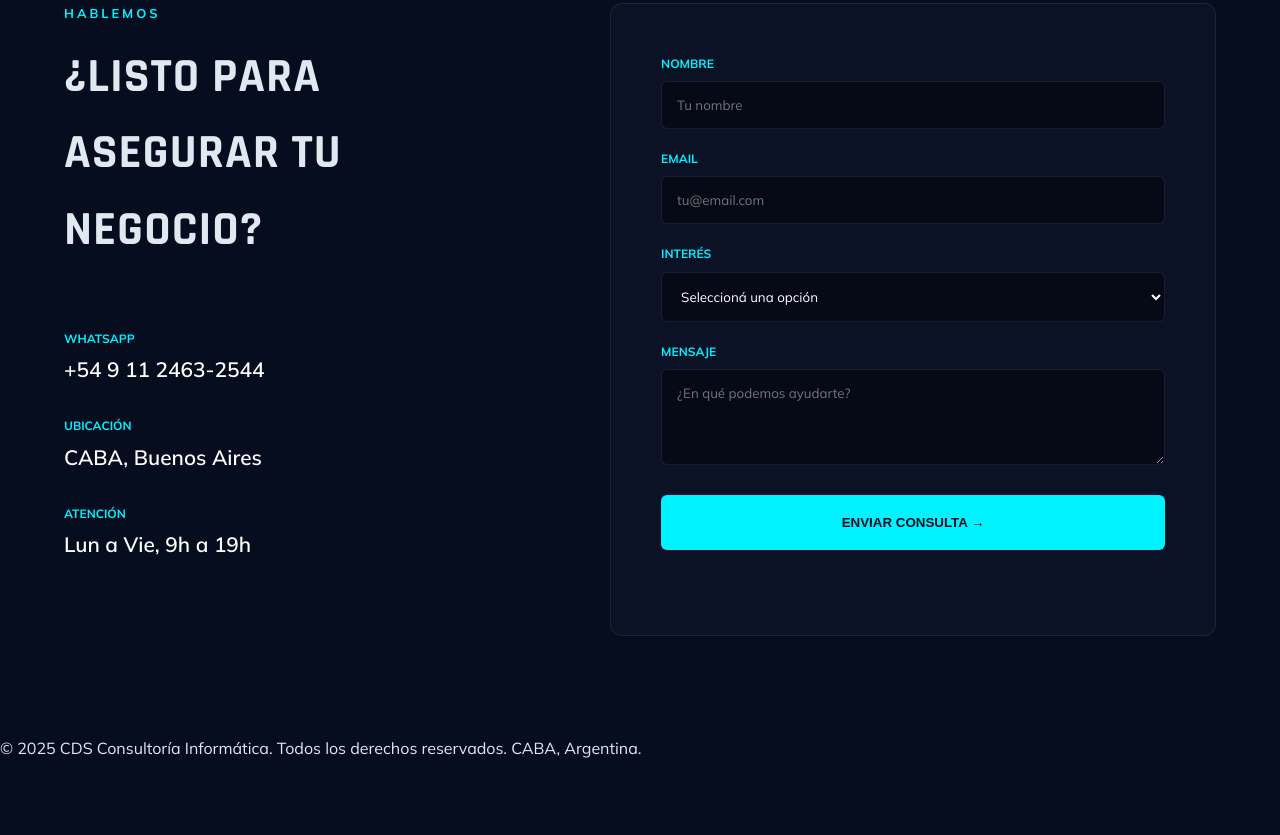
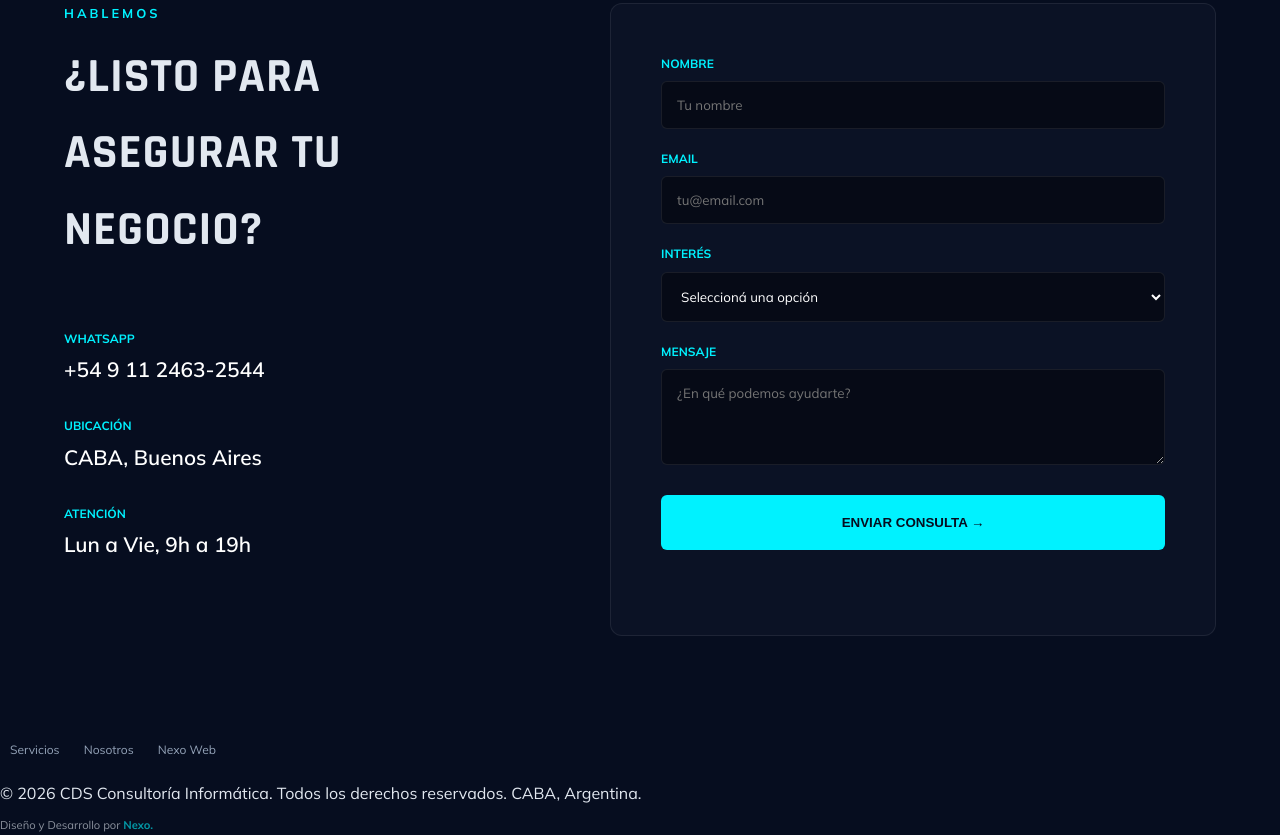
Before and after one commit to consultoriainformaticacds/CDS-CONSULTORIA, a website built with Vite: page index.html in a window 1280 px wide. Shown: the part 4017-4852 px from the top of the page. Before the commit the page ends 4778 px from the top, so only its background shows below. Built offline with nearby package versions, Linux system fonts and the light colour scheme.

Commit message:
Actualización de footer con enlaces de navegación y créditos

```diff
--- a/index.html
+++ b/index.html
@@ -308,7 +308,15 @@
   </main>
 
   <footer>
-    <p>© 2025 CDS Consultoría Informática. Todos los derechos reservados. CABA, Argentina.</p>
+    <div style="margin-bottom: 20px;">
+      <a href="#servicios" style="color: var(--text-dim); text-decoration: none; margin: 0 10px; font-size: 0.75rem; transition: var(--transition);">Servicios</a>
+      <a href="#porque" style="color: var(--text-dim); text-decoration: none; margin: 0 10px; font-size: 0.75rem; transition: var(--transition);">Nosotros</a>
+      <a href="https://nexo-landing.pages.dev/" target="_blank" style="color: var(--text-dim); text-decoration: none; margin: 0 10px; font-size: 0.75rem; transition: var(--transition);">Nexo Web</a>
+    </div>
+    <p>© 2026 CDS Consultoría Informática. Todos los derechos reservados. CABA, Argentina.</p>
+    <p style="margin-top: 10px; font-size: 0.7rem; opacity: 0.6;">
+      Diseño y Desarrollo por <a href="https://nexo-landing.pages.dev/" target="_blank" style="color: var(--accent); text-decoration: none; font-weight: 700;">Nexo.</a>
+    </p>
   </footer>
 
   <a href="https://wa.me/5491124632544" id="wa-float" target="_blank">
```
